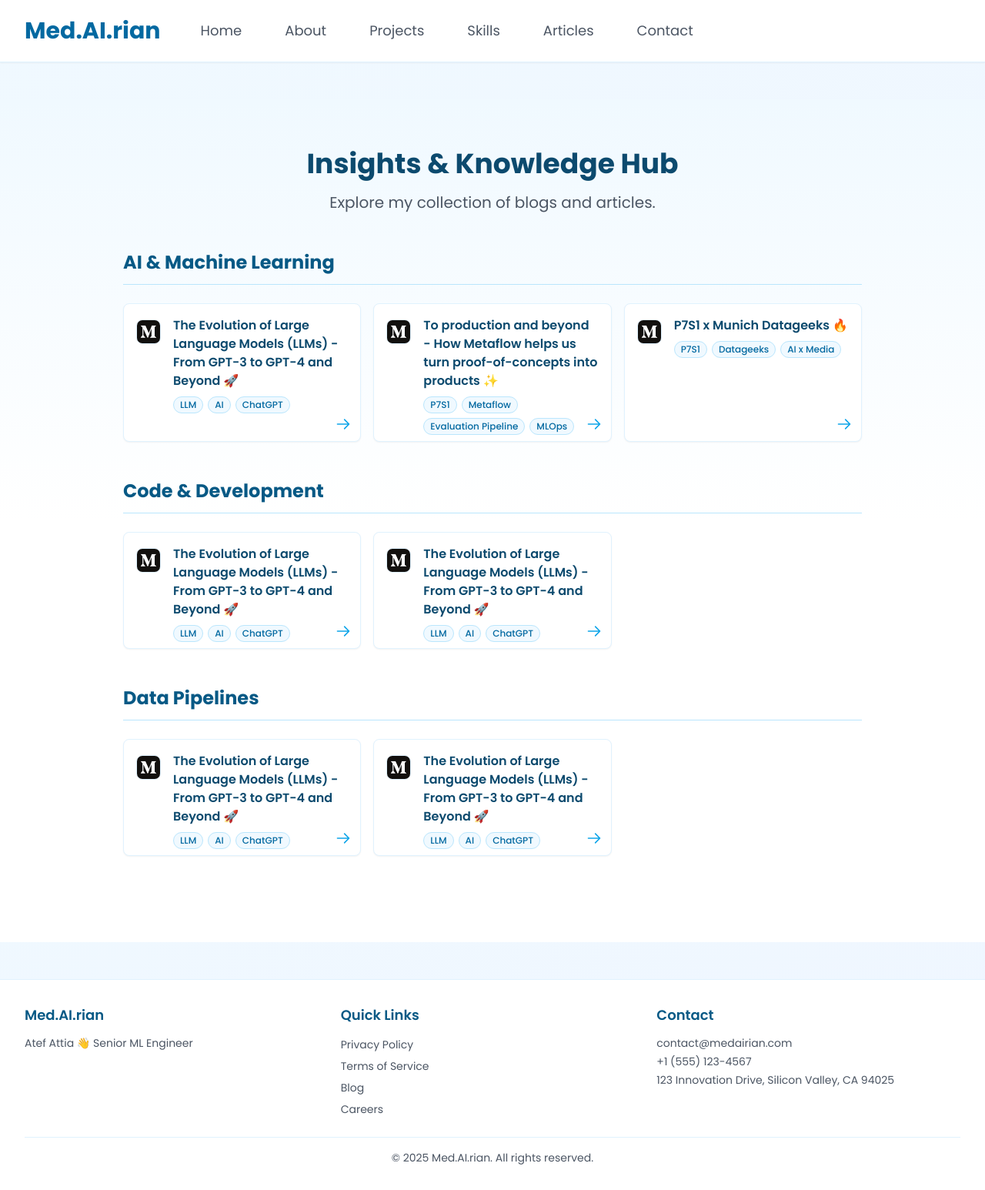
After one commit to atefattia/medairian-digital, a Flask app: page /articles in a window 1280 px wide. The commit adds this page. Shown: the whole page at 77% size. Run offline with Flask 3, Linux system fonts and the light colour scheme; some libraries are stand-ins or nearby versions.

Commit message:
feart: add articles page with personal blogs and articles

```diff
--- a/content/base.yml
+++ b/content/base.yml
@@ -1,6 +1,6 @@
 site:
   name: "Med.AI.rian"
-  description: "Empowering businesses with AI-driven solutions for the digital age"
+  description: "Atef Attia 👋 Senior ML Engineer"
 
 navigation:
   links:
@@ -12,6 +12,8 @@ navigation:
       url: "/projects"
     - text: "Skills"
       url: "/skills"
+    - text: "Articles"
+      url: "/articles"
     - text: "Contact"
       url: "/contact"
 
--- a/content/pages/contact.yml
+++ b/content/pages/contact.yml
@@ -17,5 +17,7 @@ social_links:
       url: "https://www.linkedin.com/in/atef-attia-b03307194/"
     - platform: "GitHub"
       url: "https://github.com/atefattia"
+    - platform: "Medium"
+      url: "https://medium.com/@attia.atef92"
     - platform: "Instagram"
       url: "https://www.instagram.com/atefattia/"
--- a/content/pages/projects.yml
+++ b/content/pages/projects.yml
@@ -1,4 +1,5 @@
 title: Projects
+subtitle: A collection of projects that tell my story.
 
 projects:
   - title: Conversational AI Chatbot
--- a/routes/main_routes.py
+++ b/routes/main_routes.py
@@ -34,6 +34,11 @@ def skills():
     content = content_loader.get_page_content('skills')
     return render_template('pages/skills.html', **content)
 
+@bp.route('/articles')
+def articles():
+    content = content_loader.get_page_content('articles')
+    return render_template('pages/articles.html', **content)
+
 @bp.route('/contact')
 def contact():
     content = content_loader.get_page_content('contact')
--- /dev/null
+++ b/templates/pages/articles.html
@@ -0,0 +1,73 @@
+{% extends "base.html" %}
+
+{% block title %}Articles - Med.AI.rian{% endblock %}
+
+{% block content %}
+<div class="bg-gradient-to-b from-sky-50 via-white to-white min-h-screen py-16">
+    <div class="max-w-5xl mx-auto px-4 sm:px-6 lg:px-8">
+        <div class="text-center mb-12">
+            <h2 class="text-3xl font-extrabold text-sky-900 sm:text-4xl">
+                {{ title }}
+            </h2>
+            <p class="mt-4 text-xl text-gray-600">
+                {{ subtitle }}
+            </p>
+        </div>
+
+        {% for section in article_sections %}
+        <div class="mb-12">
+            <div class="mb-6 border-b border-sky-200 pb-3">
+                <h3 class="text-2xl font-bold text-sky-800">
+                    {{ section.name }}
+                </h3>
+            </div>
+
+            <div class="grid gap-4 grid-cols-1 sm:grid-cols-2 lg:grid-cols-3">
+                {% for article in section.articles %}
+                <div class="bg-white rounded-lg shadow-sm border border-sky-100 hover:shadow-md transition-all duration-300 group relative">
+                    <a href="{{ article.link }}" target="_blank" class="block p-4 pb-2">
+                        <div class="flex items-start space-x-4">
+                            <div class="flex-shrink-0 mt-1">
+                                <div class="h-8 w-8 rounded-lg bg-white border border-sky-100 flex items-center justify-center overflow-hidden">
+                                    {% if article.platform == 'medium' %}
+                                    <img src="{{ article.logo }}" alt="{{ article.platform }} logo" class="h-full w-full object-contain">
+                                    {% elif article.platform == 'substack' %}
+                                    <svg class="h-6 w-6 text-sky-700" fill="currentColor" viewBox="0 0 24 24">
+                                        <path d="M22.539 8.242H1.46V5.406h21.08zM1.46 10.812V24l10.54-5.342L22.54 24V10.812zM22.54 0H1.46v3.913h21.08z"/>
+                                    </svg>
+                                    {% else %}
+                                    <svg class="h-6 w-6 text-sky-700" fill="none" stroke="currentColor" viewBox="0 0 24 24">
+                                        <path stroke-linecap="round" stroke-linejoin="round" stroke-width="2" d="M12 6.253v13m0-13C10.832 5.477 9.246 5 7.5 5S4.168 5.477 3 6.253v13C4.168 18.477 5.754 18 7.5 18s3.332.477 4.5 1.253m0-13C13.168 5.477 14.754 5 16.5 5c1.747 0 3.332.477 4.5 1.253v13C19.832 18.477 18.247 18 16.5 18c-1.746 0-3.332.477-4.5 1.253"/>
+                                    </svg>
+                                    {% endif %}
+                                </div>
+                            </div>
+                            <div class="flex-1">
+                                <h4 class="text-base font-semibold text-sky-900 group-hover:text-sky-700 transition-colors">
+                                    {{ article.title }}
+                                </h4>
+                                {% if article.tags %}
+                                <div class="mt-2 flex flex-wrap gap-1.5">
+                                    {% for tag in article.tags %}
+                                    <span class="inline-flex items-center px-2 py-0.5 rounded-full text-xs font-medium bg-sky-50 text-sky-700 border border-sky-200">
+                                        {{ tag }}
+                                    </span>
+                                    {% endfor %}
+                                </div>
+                                {% endif %}
+                            </div>
+                        </div>
+                    </a>
+                    <div class="absolute bottom-0 right-0 p-3">
+                        <svg class="h-5 w-5 text-sky-500 group-hover:text-sky-700 transition-colors" fill="none" stroke="currentColor" viewBox="0 0 24 24">
+                            <path stroke-linecap="round" stroke-linejoin="round" stroke-width="2" d="M14 5l7 7m0 0l-7 7m7-7H3"/>
+                        </svg>
+                    </div>
+                </div>
+                {% endfor %}
+            </div>
+        </div>
+        {% endfor %}
+    </div>
+</div>
+{% endblock %}
--- a/templates/pages/projects.html
+++ b/templates/pages/projects.html
@@ -9,6 +9,9 @@
             <h2 class="text-3xl font-extrabold text-sky-900 sm:text-4xl">
                 {{ title }}
             </h2>
+            <p class="mt-4 text-xl text-gray-600">
+                {{ subtitle }}
+            </p>
         </div>
 
         <div class="mt-12 grid gap-8 grid-cols-1 sm:grid-cols-2 lg:grid-cols-3">
```
Also changed, not shown: content/pages/articles.yml (added, +54 -0 lines), templates/pages/contact.html (+6 -2 lines), static/images/articles/medium_logo.png (added).
